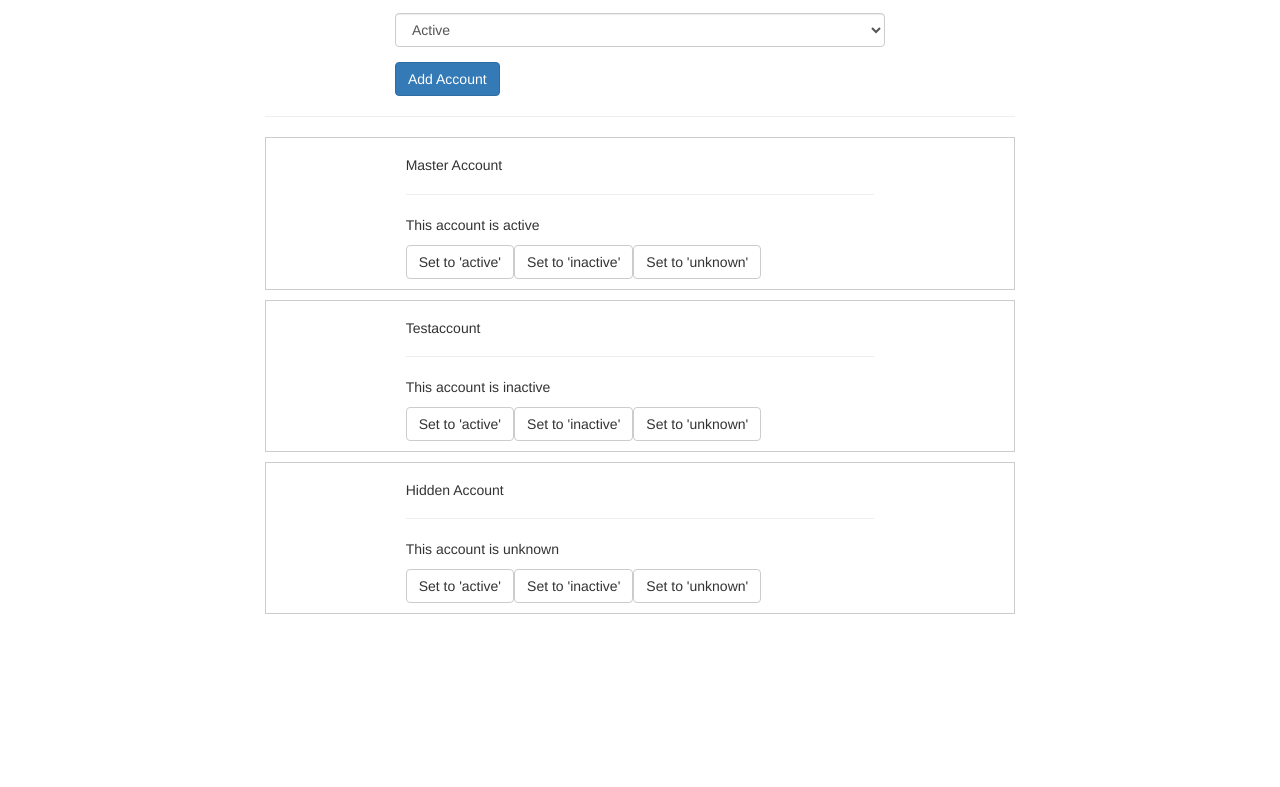
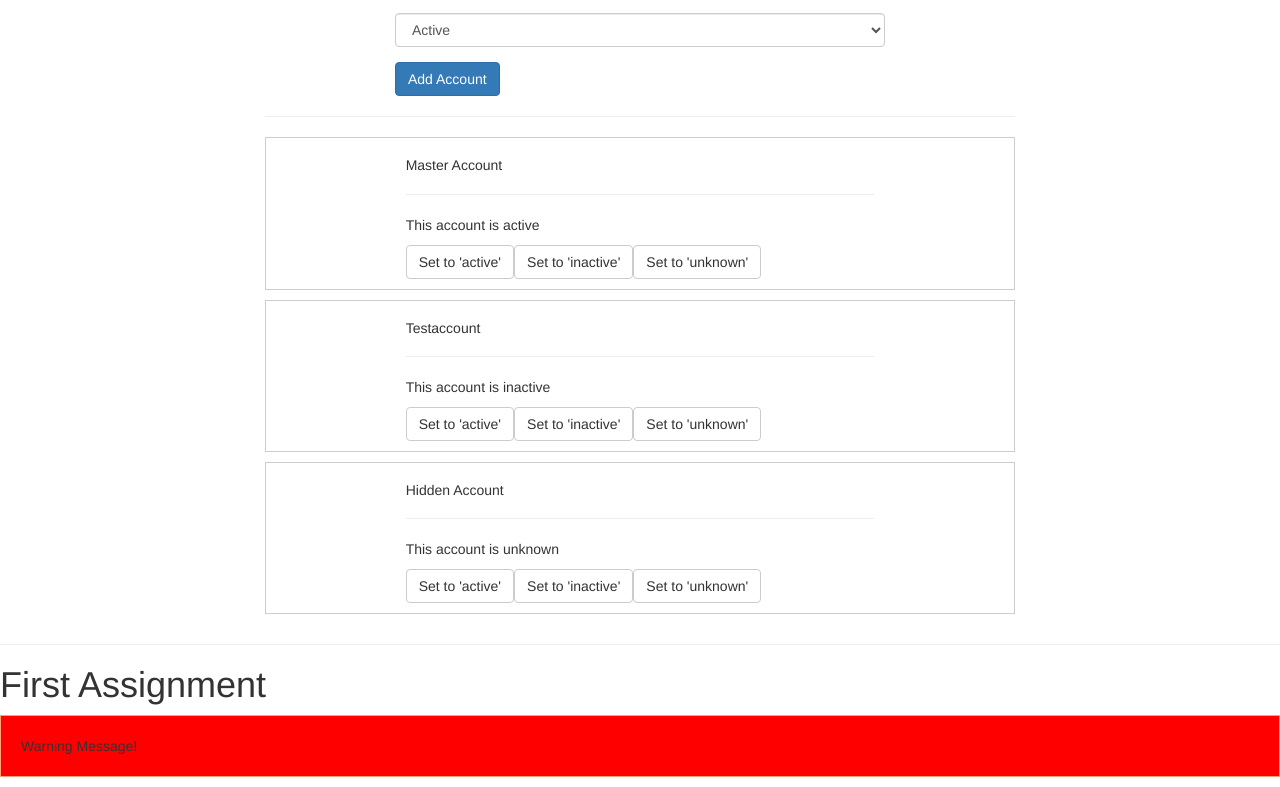
Before and after one commit to superernie77/angular-playground, an Angular app: page / in a window 1280 px wide. Shown: the part 550-1337 px from the top of the page. Before the commit the page ends 1174 px from the top, so only its background shows below. Built offline with nearby package versions, Linux system fonts and the light colour scheme.

Commit message:
first component added

```diff
--- a/src/app/app.component.html
+++ b/src/app/app.component.html
@@ -4,3 +4,6 @@
 <hr>
 <h1>Account example</h1>
 <app-account-example></app-account-example>
+<hr>
+<h1>First Assignment</h1>
+<app-assignment1></app-assignment1>
```
